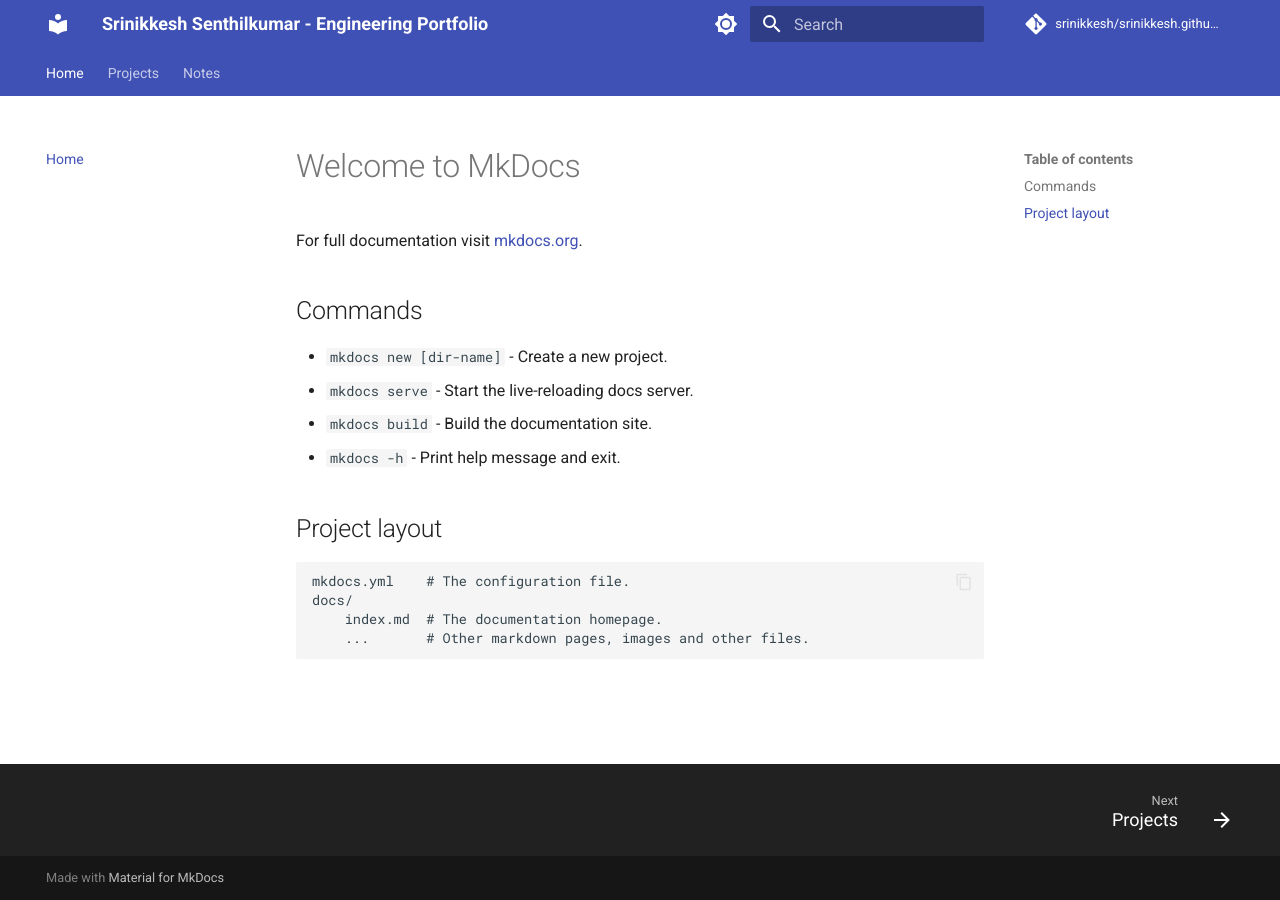
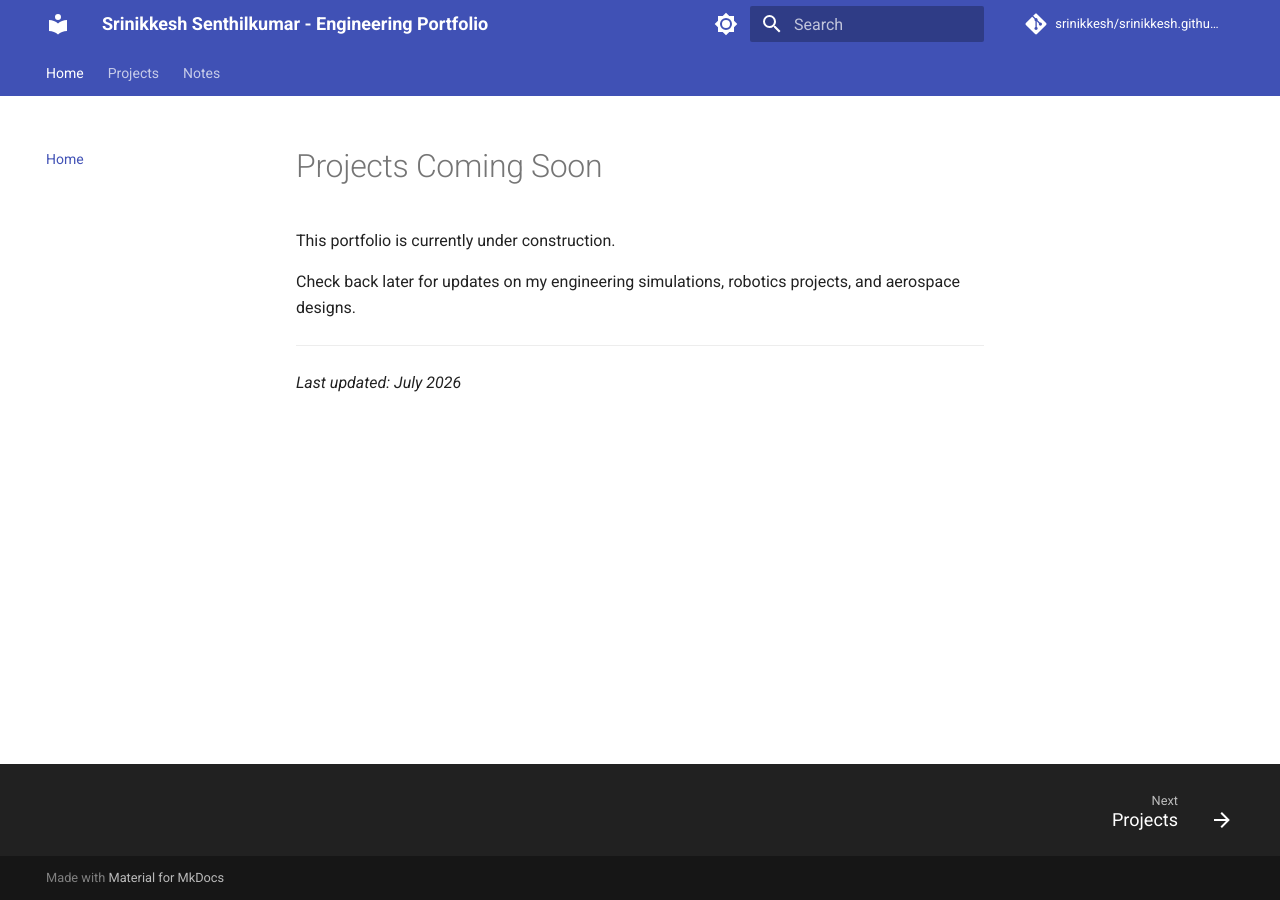
Before and after one commit to srinikkesh/srinikkesh.github.io, an MkDocs documentation site: the page built from docs/index.md, in a window 1280 px wide. Built offline with MkDocs 1.6.1 and Material for MkDocs 9.7.7, drawn with Linux system fonts in a browser that asks for light colours; comment, search, counter and statistics services are not loaded.

Commit message:
chore: Set homepage to Coming Soon placeholder

```diff
--- a/docs/index.md
+++ b/docs/index.md
@@ -1,17 +1,8 @@
-# Welcome to MkDocs
+# Projects Coming Soon
 
-For full documentation visit [mkdocs.org](https://www.mkdocs.org).
+This portfolio is currently under construction.
 
-## Commands
+Check back later for updates on my engineering simulations, robotics projects, and aerospace designs.
 
-* `mkdocs new [dir-name]` - Create a new project.
-* `mkdocs serve` - Start the live-reloading docs server.
-* `mkdocs build` - Build the documentation site.
-* `mkdocs -h` - Print help message and exit.
-
-## Project layout
-
-    mkdocs.yml    # The configuration file.
-    docs/
-        index.md  # The documentation homepage.
-        ...       # Other markdown pages, images and other files.
+---
+*Last updated: July 2026*
```
Also changed, not shown: site/404.html, site/index.html, site/notes/index.html (added), site/projects/index.html (added), site/search/search_index.json, site/sitemap.xml, 1 other file.
